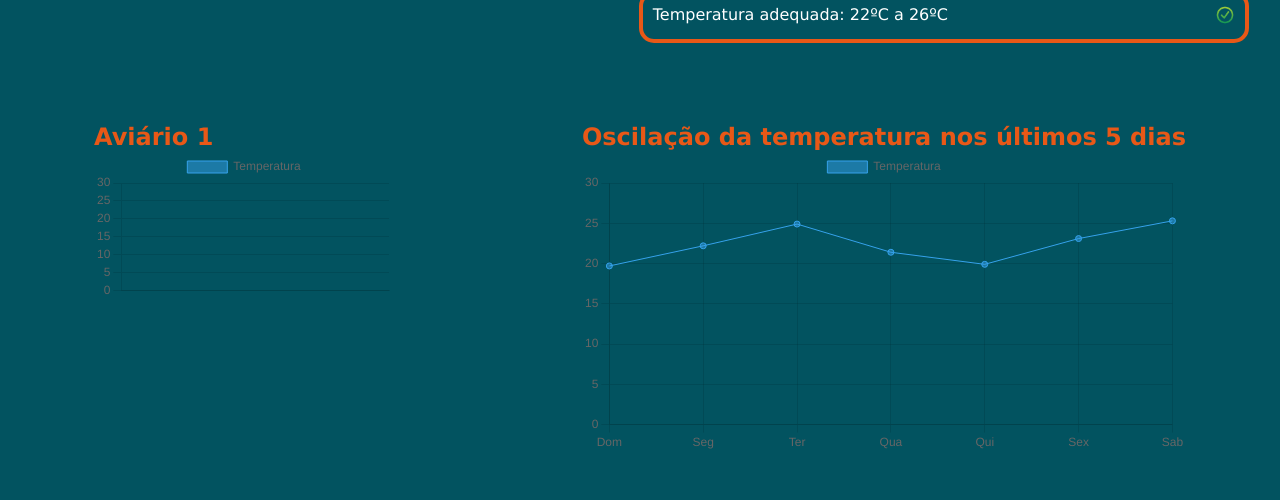
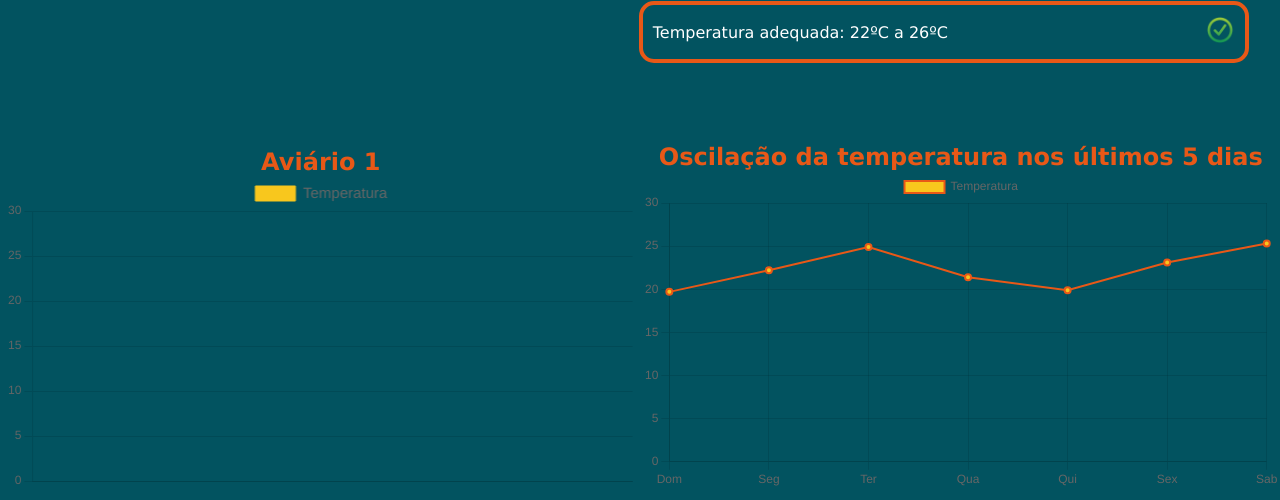
Before and after one commit to PedroSouzaSptech/FarmGuard, a plain HTML site: page FARMGUARD/USUARIO.html in a window 1280 px wide. Shown: the part 300-800 px from the top of the page. Drawn offline with nearby package versions, Linux system fonts and the light colour scheme.

Commit message:
Atualizacao no css da dashboard

```diff
--- a/FARMGUARD/USUARIO.css
+++ b/FARMGUARD/USUARIO.css
@@ -87,18 +87,32 @@
     justify-content: space-between;
     flex-direction: row;
     display: flex;
+
   }
   .ind img{
-    width: 20px;
+    width: 30px;
   }
   .ind p {
     display: flex;
+    align-items: center;
+
   }
   .graficos{
     display: flex;
     justify-content: space-around;
     padding-top: 50px;
+    text-align: center;
+
   }
-  .sensor .media_sensor {
-    width: 800px;
+  .sensor {
+    width: 950px;
+    display: flex;
+    flex-direction: column;
+    padding: 5px;
   }
+
+  .media_sensor {
+    width: 950px;
+    display: flex;
+    flex-direction: column;
+  }
--- a/FARMGUARD/USUARIO.html
+++ b/FARMGUARD/USUARIO.html
@@ -4,7 +4,7 @@
 <head>
   <meta charset="UTF-8">
   <meta name="viewport" content="width=device-width, initial-scale=1.0">
-  <title>Dashboard</title>
+  <title> FarmGuard | Dashboard</title>
   <link rel="stylesheet" href="USUARIO.css">
   <script src="https://cdn.jsdelivr.net/npm/chart.js"></script>
 </head>
@@ -52,8 +52,8 @@
     <div class="sensor">
       <h2>Aviário 1</h2>
       <canvas id="grafico_sensor"></canvas>
+    </div>
 
-    </div>
     <div class="media_sensor">
       <h2>Oscilação da temperatura nos últimos 5 dias</h2>
       <canvas id="grafico_media"></canvas>
@@ -73,6 +73,9 @@
         label: 'Temperatura',
         data: [30, 28, 26, 24, 22, 20, 18, 16, 14, 12, 10],
         borderWidth: 1,
+        borderColor: '#f8c71d',
+        backgroundColor: '#f8c71d',
+
       }
       ]
     },
@@ -81,6 +84,19 @@
         y: {
           beginAtZero: true
         },
+      },
+      plugins: {
+        legend: {
+          labels: {
+            font: {
+              size: 15,
+            }
+          }
+        },
+        // subtitle: {         -- subtitulo que pode ser util pra colocar o numero do aviario dps, caso necessario
+        //         display: true,
+        //         text: 'Custom Chart Subtitle'
+        //     }
       }
     }
   });
@@ -89,12 +105,16 @@
   new Chart(gb, {
     type: 'line',
     data: {
-            labels: ['Dom','Seg', 'Ter', 'Qua', 'Qui', 'Sex', 'Sab'],
+      labels: ['Dom', 'Seg', 'Ter', 'Qua', 'Qui', 'Sex', 'Sab'],
       datasets: [{
         label: 'Temperatura',
         data: [19.7, 22.2, 24.9, 21.4, 19.9, 23.1, 25.3],
-                borderWidth: 1,
+        borderWidth: 2,
+        borderColor: '#e85817',
+        backgroundColor: '#f8c71d',
+        textColor: '#e85817',
       }
+
       ]
     },
     options: {
```
Lines whose indentation alone changed are shown as unchanged.
